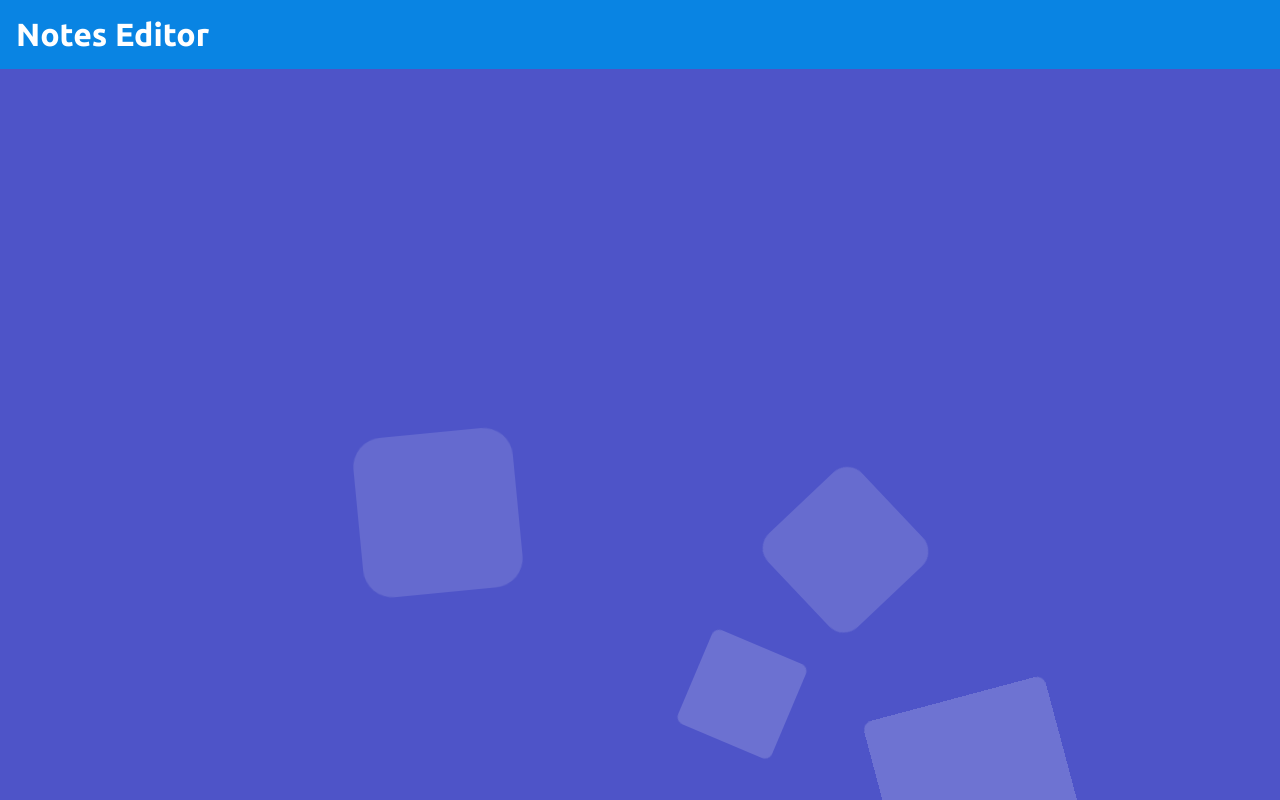
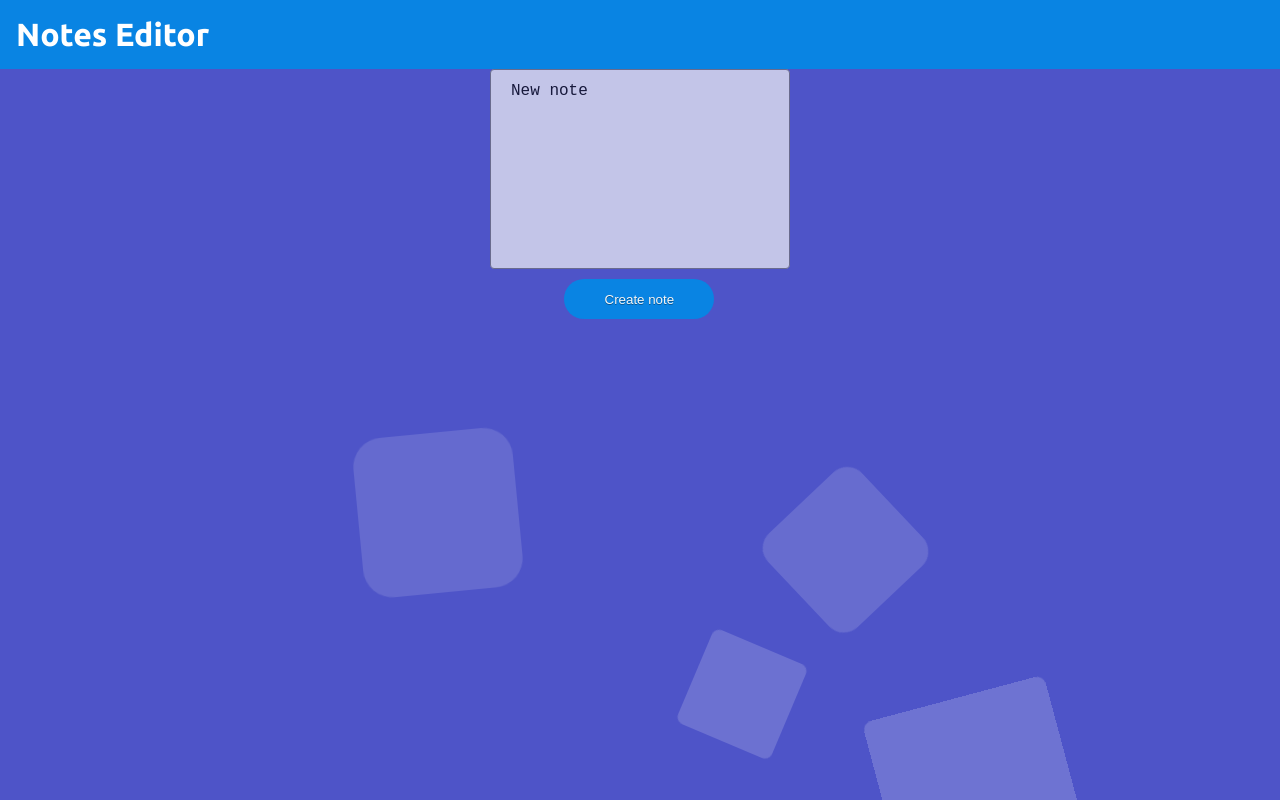
Before and after one commit to Vonubat/notes-editor, a React (Create React App) app: page / in a window 1280 px wide. Built offline with nearby package versions, Linux system fonts and the light colour scheme.

Commit message:
feat: add Textarea component

```diff
--- a/src/App.tsx
+++ b/src/App.tsx
@@ -1,3 +1,4 @@
+import { Textarea } from 'components';
 import { Background } from 'components/ui';
 import { Header } from 'layout';
 import React from 'react';
@@ -7,6 +8,7 @@ export const App = (): JSX.Element => {
     <div className="App">
       <Header />
       <Background />
+      <Textarea />
     </div>
   );
 };
--- /dev/null
+++ b/src/components/Textarea.module.scss
@@ -0,0 +1,46 @@
+@import '../sass/abstracts/variables';
+
+.form {
+  display: flex;
+  flex-direction: column;
+  align-items: center;
+  gap: 10px;
+}
+
+.textarea {
+  width: 300px;
+  height: 200px;
+  padding: 12px 20px;
+  box-sizing: border-box;
+  border-radius: 4px;
+  background-color: whitesmoke;
+  opacity: 0.7;
+  font-size: 16px;
+  resize: none;
+  outline: none;
+  &:focus {
+    opacity: 1;
+  }
+}
+
+.button {
+  width: 150px;
+  height: 40px;
+  padding: 0.3em 1.2em;
+  margin: 0 0.1em 0.1em 0;
+  border: 0.16em solid rgba(255, 255, 255, 0);
+  border-radius: 2em;
+  box-sizing: border-box;
+  text-decoration: none;
+  font-weight: 300;
+  color: whitesmoke;
+  text-shadow: 0 0.04em 0.04em rgba(0, 0, 0, 0.35);
+  text-align: center;
+  background-color: $color-electron-blue;
+  cursor: pointer;
+  transition: all 0.2s;
+
+  &:hover {
+    border-color: rgba(255, 255, 255, 1);
+  }
+}
--- a/src/components/Textarea.tsx
+++ b/src/components/Textarea.tsx
@@ -0,0 +1,23 @@
+import React, { ChangeEvent, FormEvent, useState } from 'react';
+import styles from './Textarea.module.scss';
+
+export const Textarea = (): JSX.Element => {
+  const [value, setValue] = useState('New note');
+
+  const handleChange = (e: ChangeEvent<HTMLTextAreaElement>): void => {
+    setValue(e.target.value);
+  };
+
+  const handleSubmit = (e: FormEvent<HTMLFormElement>): void => {
+    e.preventDefault();
+  };
+
+  return (
+    <form onSubmit={handleSubmit} className={styles.form}>
+      <textarea value={value} onChange={handleChange} className={styles.textarea} />
+      <button type="submit" className={styles.button}>
+        <span>Create note</span>
+      </button>
+    </form>
+  );
+};
--- /dev/null
+++ b/src/components/index.ts
@@ -0,0 +1 @@
+export { Textarea } from './Textarea';
--- a/src/components/ui/Background.module.scss
+++ b/src/components/ui/Background.module.scss
@@ -22,9 +22,8 @@
   background: #4e54c8;
   overflow: hidden;
   z-index: -1;
-}
 
-.background li {
+  li {
     position: absolute;
     display: block;
     list-style: none;
@@ -34,7 +33,7 @@
     animation: animate 19s linear infinite;
   }
 
-.background li:nth-child(0) {
+  li:nth-child(0) {
     left: 64%;
     width: 129px;
     height: 129px;
@@ -42,7 +41,7 @@
     animation-delay: 1s;
   }
 
-.background li:nth-child(1) {
+  li:nth-child(1) {
     left: 28%;
     width: 160px;
     height: 160px;
@@ -50,7 +49,7 @@
     animation-delay: 1s;
   }
 
-.background li:nth-child(2) {
+  li:nth-child(2) {
     left: 54%;
     width: 102px;
     height: 102px;
@@ -58,7 +57,7 @@
     animation-delay: 5s;
   }
 
-.background li:nth-child(3) {
+  li:nth-child(3) {
     left: 69%;
     width: 188px;
     height: 188px;
@@ -66,7 +65,7 @@
     animation-delay: 6s;
   }
 
-.background li:nth-child(4) {
+  li:nth-child(4) {
     left: 13%;
     width: 155px;
     height: 155px;
@@ -74,7 +73,7 @@
     animation-delay: 8s;
   }
 
-.background li:nth-child(5) {
+  li:nth-child(5) {
     left: 61%;
     width: 129px;
     height: 129px;
@@ -82,7 +81,7 @@
     animation-delay: 2s;
   }
 
-.background li:nth-child(6) {
+  li:nth-child(6) {
     left: 7%;
     width: 167px;
     height: 167px;
@@ -90,7 +89,7 @@
     animation-delay: 15s;
   }
 
-.background li:nth-child(7) {
+  li:nth-child(7) {
     left: 81%;
     width: 182px;
     height: 182px;
@@ -98,7 +97,7 @@
     animation-delay: 16s;
   }
 
-.background li:nth-child(8) {
+  li:nth-child(8) {
     left: 89%;
     width: 185px;
     height: 185px;
@@ -106,10 +105,11 @@
     animation-delay: 27s;
   }
 
-.background li:nth-child(9) {
+  li:nth-child(9) {
     left: 19%;
     width: 160px;
     height: 160px;
     bottom: -160px;
     animation-delay: 12s;
   }
+}
```
Lines whose indentation alone changed are shown as unchanged.
